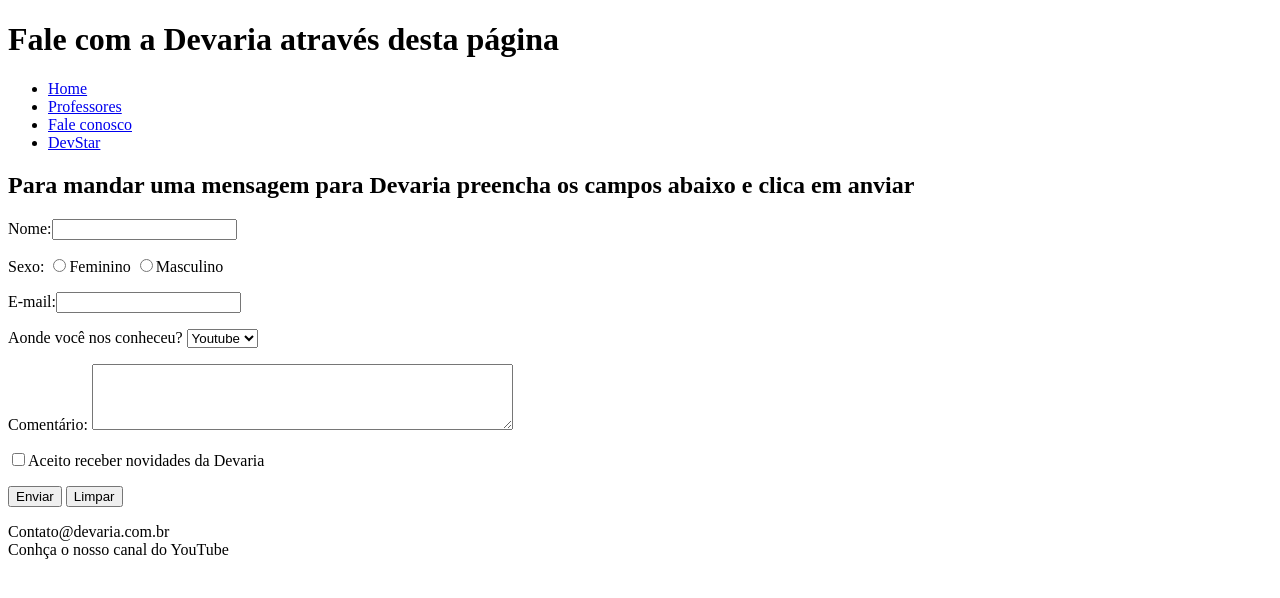
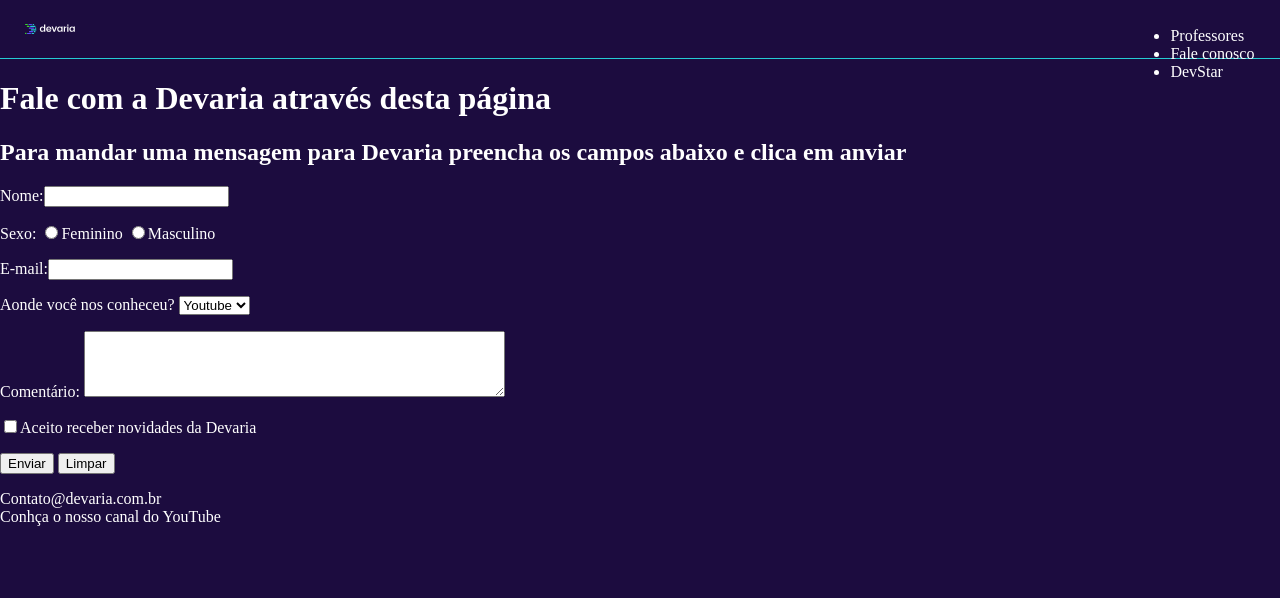
Before and after one commit to Magnols/Devaria-01, a plain HTML site: page fale_conosco.html in a window 1280 px wide. Drawn offline with Linux system fonts and the light colour scheme.

Commit message:
@media screen

```diff
--- a/css/header.css
+++ b/css/header.css
@@ -1,6 +1,41 @@
-/* Estilo do header */
+            /* Estilo do header */
 
-header .link-logo {
-    display: block;
-    padding: 20px 25px;
-}
+            header .link-logo {
+                display: block;
+                padding: 20px 25px;
+                border-bottom: 1px solid #25cbd3;
+            }
+
+            header.nav ul {
+                padding: 0;
+                text-align: center;
+            }
+
+            header.nav ul li {
+                display: inline-block;
+            }
+
+            header.nav ul li:not(:last-child) {
+                margin-right: 15px;
+            }
+
+            .menu li a {
+                color: #fff;
+                text-decoration: none;
+            }
+
+            .menu li a:hover {
+                color: #3bd42d;
+                text-decoration: underline;
+            }
+
+            @media screen and (min-width:992px) {
+                header {
+                    position: relative;
+                }
+                .menu {
+                    position: absolute;
+                    right: 2%;
+                    top: 18%;
+                }
+            }
--- a/fale_conosco.html
+++ b/fale_conosco.html
@@ -4,21 +4,29 @@
 <head>
     <meta charset="utf-8" />
     <title>Fale conosco</title>
+    <meta name="viewport" content="width=device-width, initial-scale=1.0" />
+    <link rel="stylesheet" href="css/devaria.css" />
+    <link rel="stylesheet" href="css/header.css" />
 </head>
 
 <body>
     <header>
-        <h1>Fale com a Devaria através desta página</h1>
-        <nav>
+
+        <a href="index.html" class="link-logo">
+            <img src="img/logo-devaria.svg" alt="Logo devaria" width="50px" />
+        </a>
+        <nav class="menu">
             <ul>
-                <li><a href="index.html">Home</a></li>
+
                 <li><a href="professores.html">Professores</a></li>
                 <li><a href="fale_conosco.html">Fale conosco</a></li>
                 <li><a href="devstar.html">DevStar</a></li>
+
             </ul>
         </nav>
     </header>
     <main>
+        <h1>Fale com a Devaria através desta página</h1>
         <h2>Para mandar uma mensagem para Devaria preencha os campos abaixo e clica em anviar</h2>
         <form action="index.html">
             <p>
```
Also changed, not shown: devstar.html (+11 -3 lines), index.html (+4 -4 lines), professores.html (+10 -3 lines).
